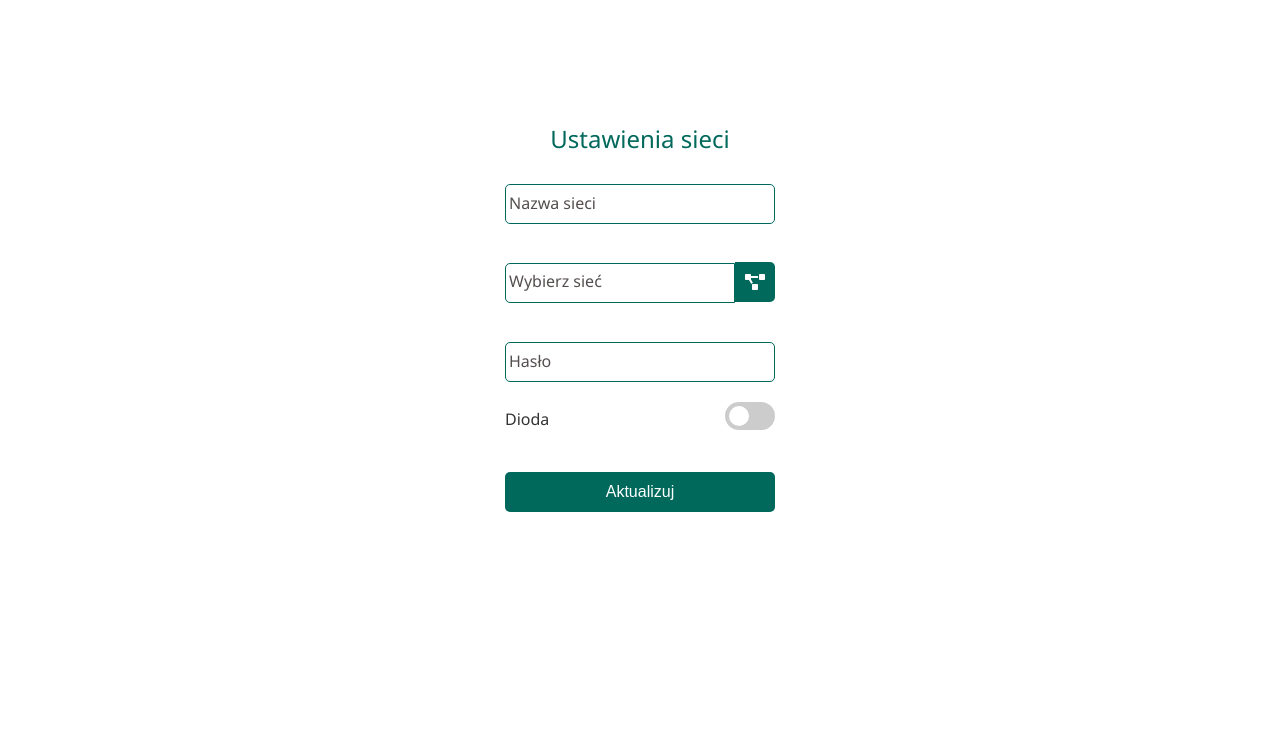
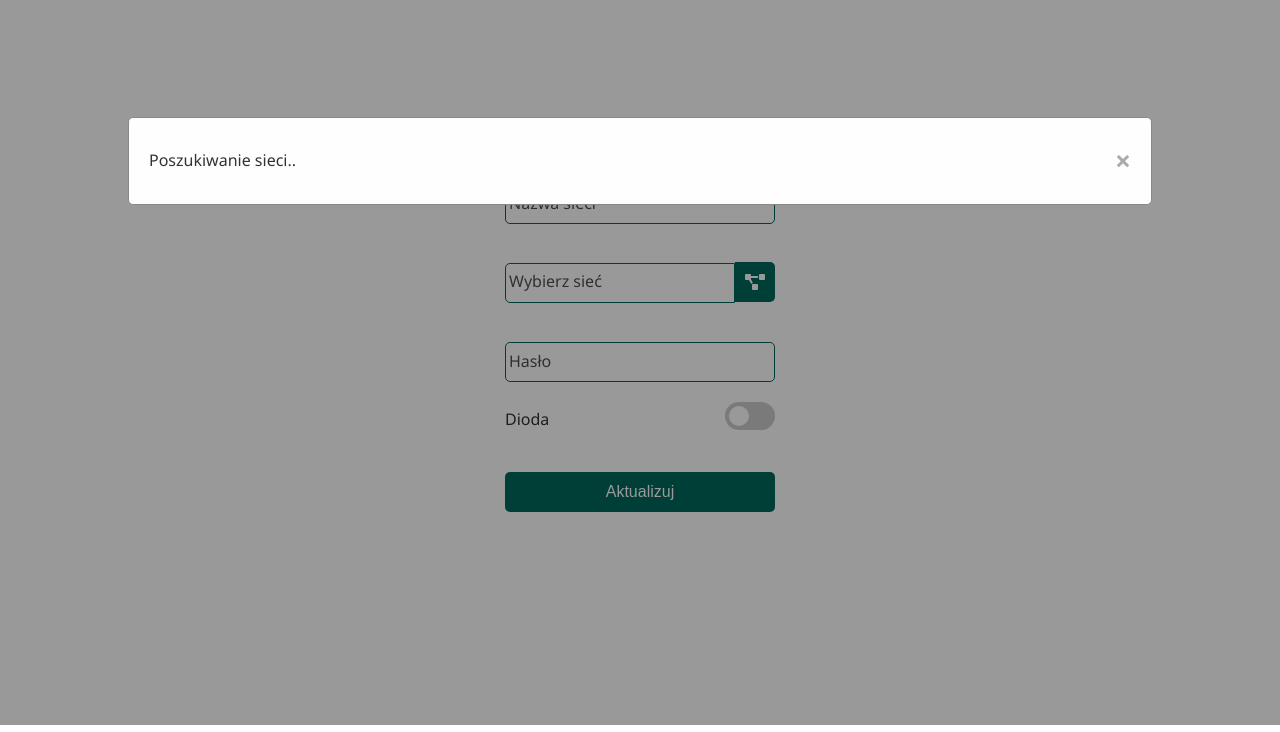
Before and after one commit to Aberratio/iot, a plain HTML site: page network.html in a window 1280 px wide. Both pictures are taken after a click on the element 755 px from the left and 356 px from the top of the page. Shown: the part 75-807 px from the top of the page. Drawn offline with Linux system fonts and the light colour scheme.

Commit message:
network modal - proposition

```diff
--- a/network.html
+++ b/network.html
@@ -13,6 +13,16 @@
       <div class="container flex">
         <a href="settings.html"><h1 class="logo">Czujnik 1</h1></a>
       </div>
+    </div>
+
+    <!-- Modal -->
+
+    <div id="networkSearchModal" class="modal">
+    <div class="modal-content">
+      <span class="close-modal">&times;</span>
+      <p>Poszukiwanie sieci..</p>
+    </div>
+
     </div>
 
     <!-- Network Settings -->
@@ -32,7 +42,7 @@
           <div>
             <div class="input-with-button">
               <p class="form-control_text-input">Wybierz sieć
-                <div class="image_btn">
+                <div class="image_btn" id="networkSearchButton">
                   <svg
                     aria-hidden="true"
                     focusable="false"
@@ -77,4 +87,21 @@
       <div class="container flex"></div>
     </div>
   </body>
+
+  <script>
+    var modal = document.getElementById("networkSearchModal");
+    var btn = document.getElementById("networkSearchButton");
+    var span = document.getElementsByClassName("close-modal")[0];
+    btn.onclick = function() {
+      modal.style.display = "block";
+    }
+    span.onclick = function() {
+      modal.style.display = "none";
+    }
+    window.onclick = function(event) {
+      if (event.target == modal) {
+        modal.style.display = "none";
+      }
+    }
+    </script>
 </html>
--- a/style.css
+++ b/style.css
@@ -276,6 +276,43 @@ input:checked + .slider:before {
   border-radius: 50%;
 }
 
+/* ------ modal ------- */
+.modal {
+  display: none;
+  position: fixed;
+  z-index: 100000;
+  left: 0;
+  top: 0;
+  width: 100%;
+  height: 100%;
+  overflow: auto;
+  background-color: rgb(0, 0, 0);
+  background-color: rgba(0, 0, 0, 0.4);
+}
+
+.modal-content {
+  background-color: #fefefe;
+  margin: 15% auto;
+  padding: 20px;
+  border: 1px solid #888;
+  border-radius: 5px;
+  width: 80%;
+}
+
+.close-modal {
+  color: #aaa;
+  float: right;
+  font-size: 28px;
+  font-weight: bold;
+}
+
+.close-modal:hover,
+.close-modal:focus {
+  color: black;
+  text-decoration: none;
+  cursor: pointer;
+}
+
 /* ------ NAVBAR ------ */
 .navbar {
   background-color: var(--primary-color);
```
